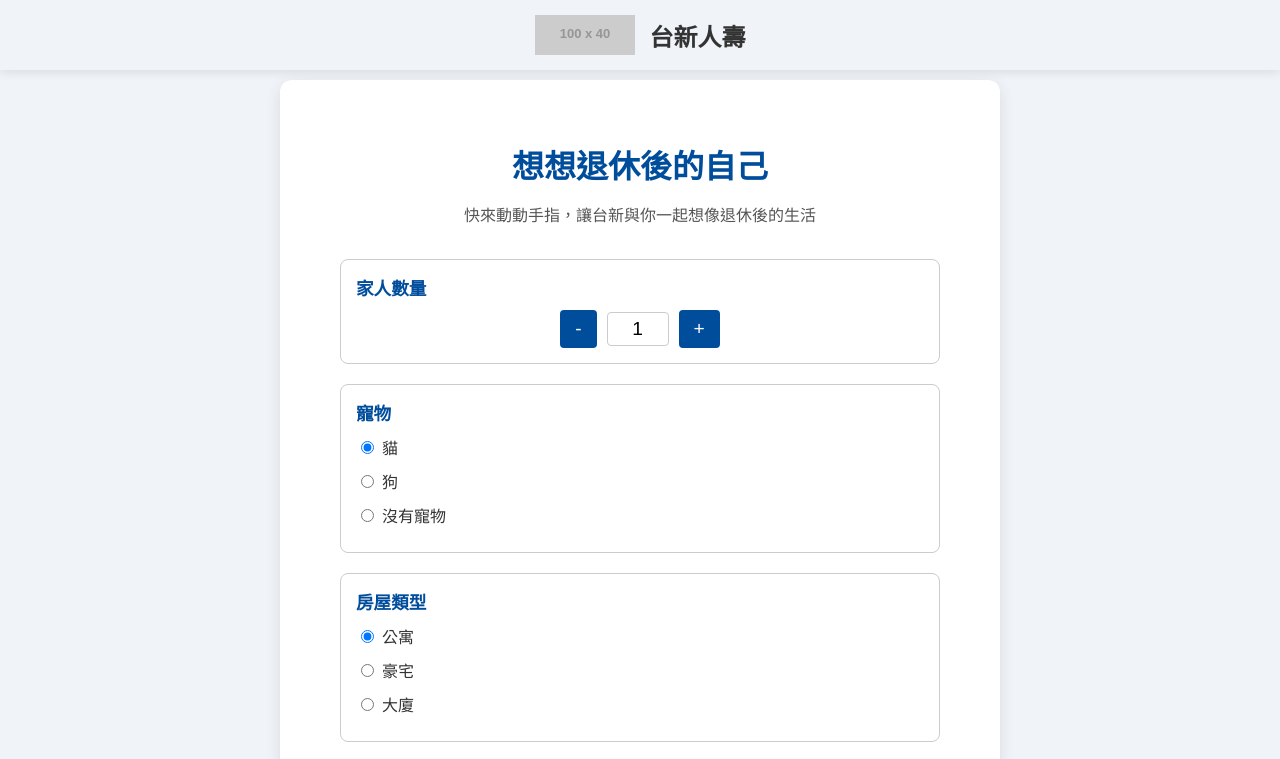
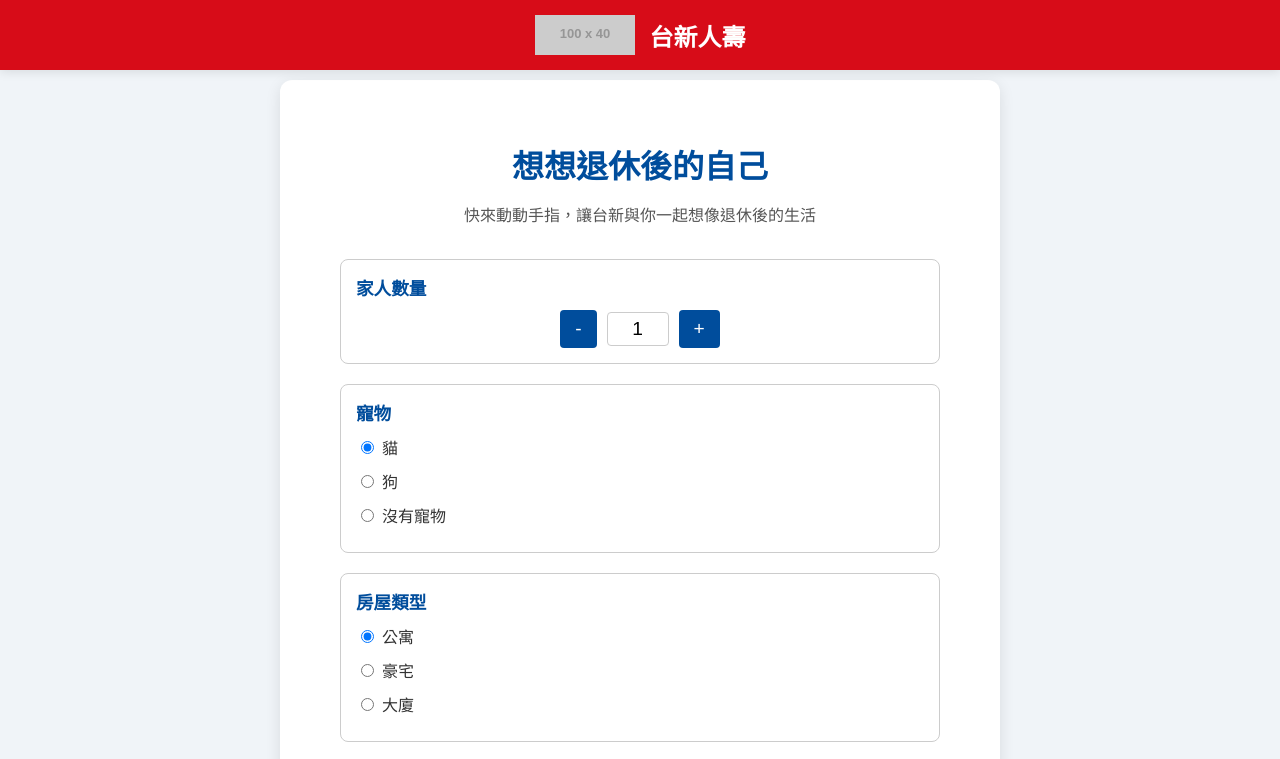
Before and after one commit to d-chien/ts-retirbot.github.io, a plain HTML site: page future_vision.html in a window 1280 px wide. Shown: the top 759 px of the page. Drawn offline with Linux system fonts and the light colour scheme; placeholder pictures from the web are drawn by us.

Commit message:
add root color to future_vision

```diff
--- a/future_vision.html
+++ b/future_vision.html
@@ -5,6 +5,15 @@
     <meta name="viewport" content="width=device-width, initial-scale=1.0">
     <title>想想退休後的自己</title>
     <style>
+        :root{
+            --primary-red: #e53935;
+            --dark-red: #D70C18;
+            --background-color: #FAFAFA;
+            --card-color: #fFFFFF;
+            --text-color:#333333;
+            --subtext-color:#777777;
+        }
+
         /* 一般頁面樣式 */
         body {
             font-family: 'Inter', Arial, sans-serif;
```
